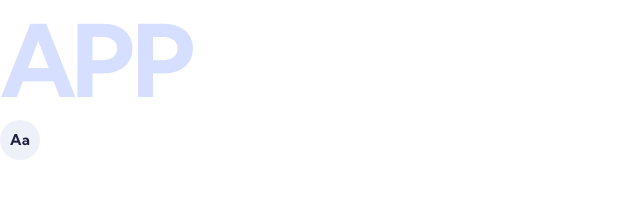
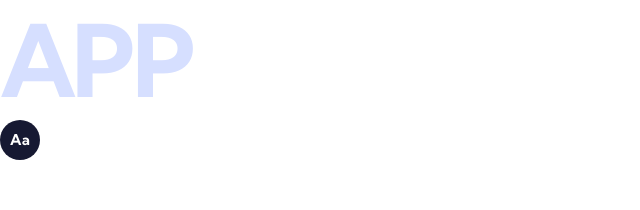
Before and after one commit to WandoCode/pomodoro, a Next.js app: page / in a window 1280 px wide. Shown: the top 210 px of the page, without its empty margins (0-640 px from the left). Built offline with nearby package versions, Linux system fonts and the light colour scheme.

Commit message:
Add structure for a custom input number field

```diff
--- a/src/pages/index.tsx
+++ b/src/pages/index.tsx
@@ -9,7 +9,7 @@ export default function Home() {
           className=""
           text="Aa"
           type="secondary"
-          active={false}
+          active={true}
           handleClick={() => {}}
         />
       </main>
```
